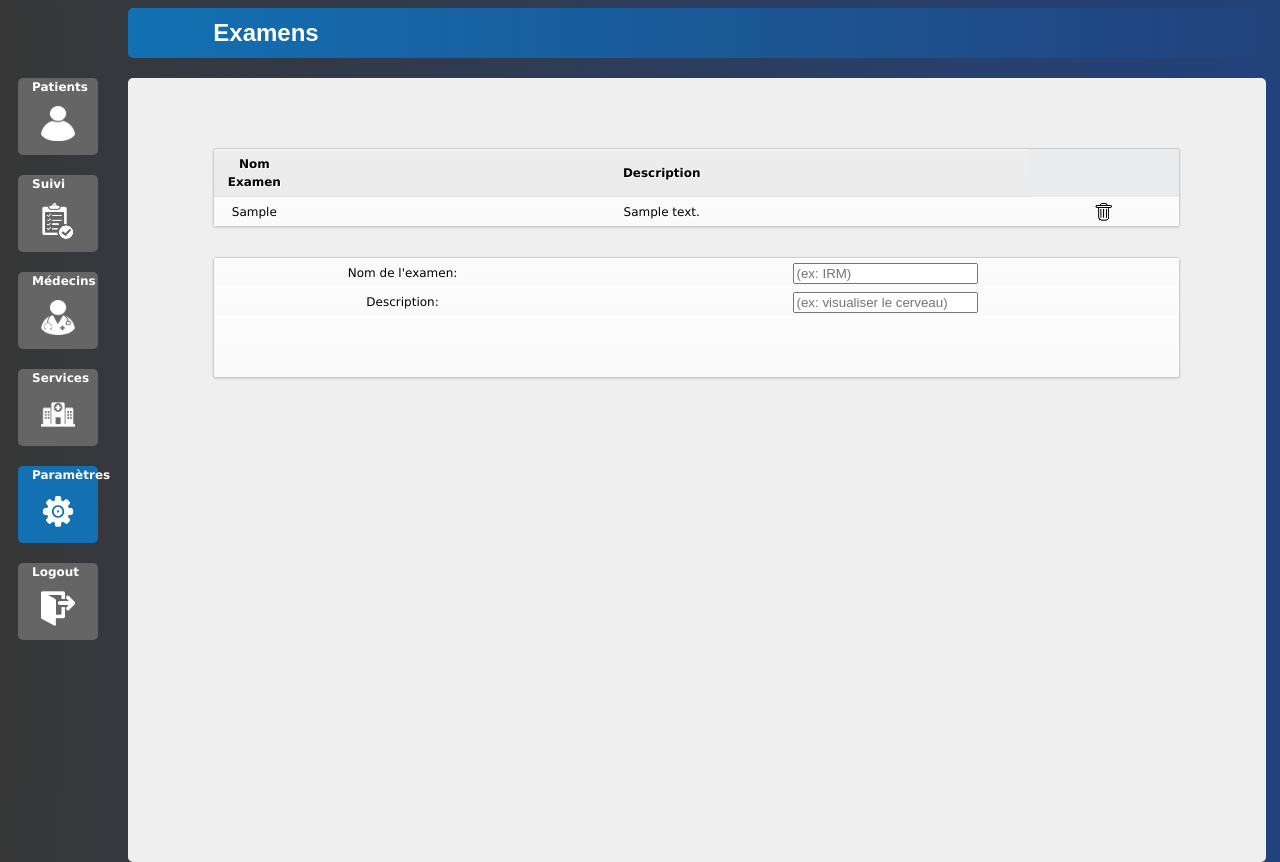
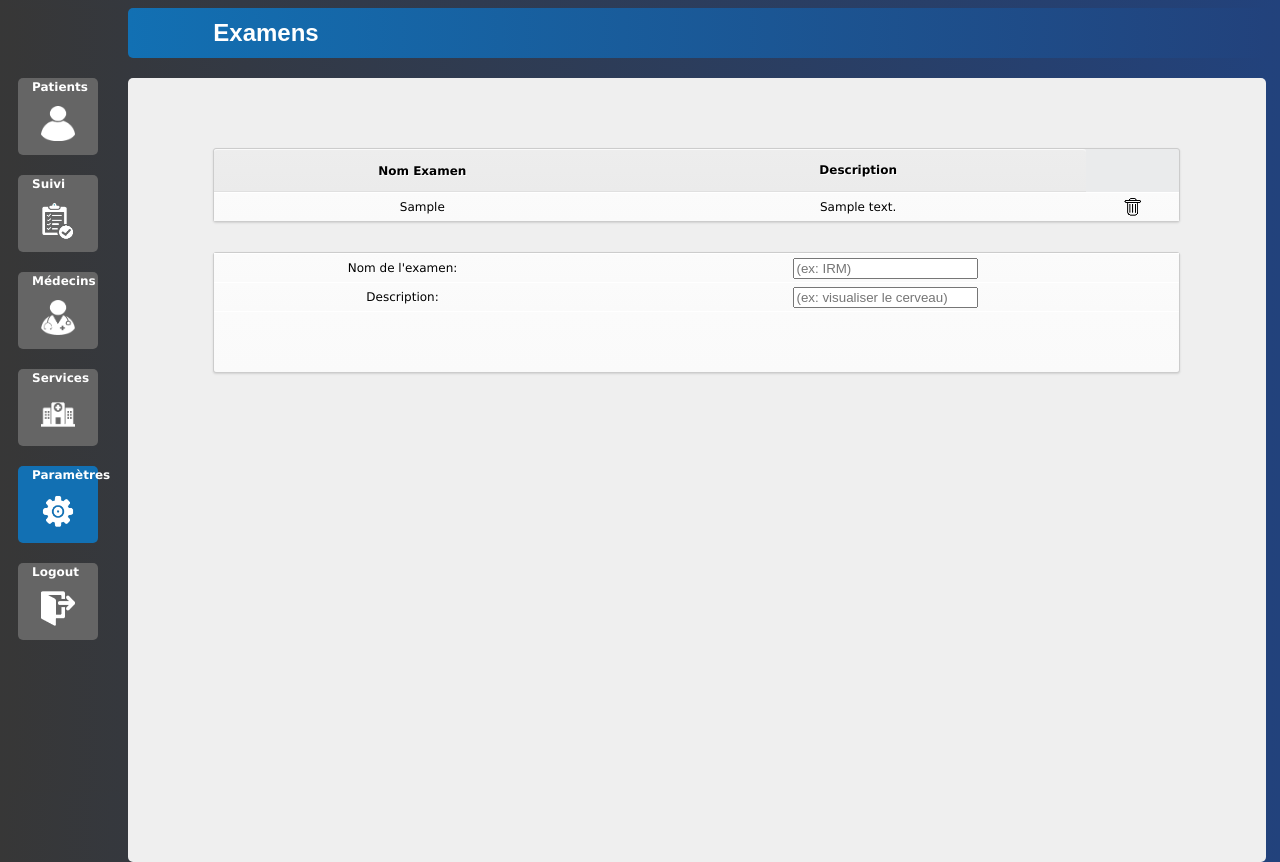
Before and after one commit to Pco-A2IT/IHM-Final, a PHP site: page /Liste_Examens.php in a window 1280 px wide; the page is wider, and only the part inside the window is pictured. Run offline with PHP 8.4, Linux system fonts and the light colour scheme; tables that the repository leaves empty hold one stand-in row (values such as "Sample post"); some libraries are stand-ins or nearby versions.

Commit message:
disposition

```diff
--- a/Liste_Examens.php
+++ b/Liste_Examens.php
@@ -50,7 +50,7 @@
     <div class="blanc";   style="border-radius: 5px;">
         <table cellspacing="0px" id="tbl" class="table" style="margin-top:70px;">
 
-                        <th style="width:70px;">Nom Examen </th>
+                        <th align="right">Nom Examen </th>
                         <th>Description </th>
         <?php
             $reponse = $bdd->query('SELECT * FROM Examen');
```
